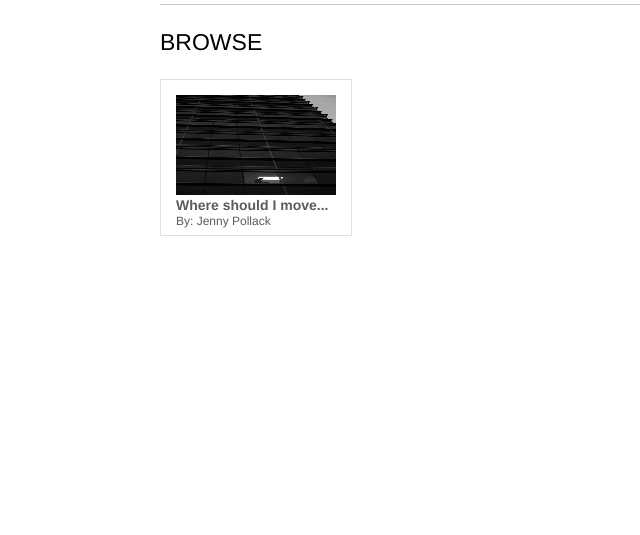
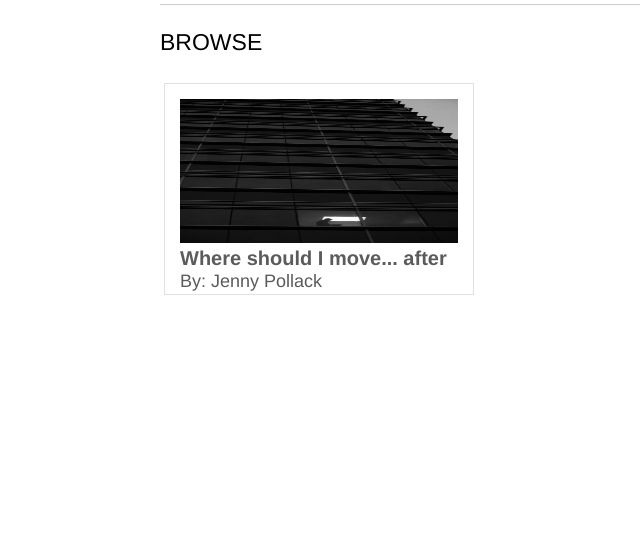
Before and after one commit to shivakilaru/rankit, a PHP site: page /browse.html in a window 1280 px wide. Shown: the part 85-620 px from the top of the page, without its empty margins (0-640 px from the left). Run offline with PHP 8.4, Linux system fonts and the light colour scheme; some libraries are stand-ins or nearby versions.

Commit message:
Added style for browse.html! WOOT.

```diff
--- a/css/style.css
+++ b/css/style.css
@@ -531,12 +531,14 @@ ul.navigation {
  / /_/ / /  / /_/ / |/ |/ (__  )  __/
 /_.___/_/   \____/|__/|__/____/\___/
 
+# is a id
+. is a class
 =============================================== */
 
 .browseBox {
-	width: 160px;
-	height: 125px;
-	font-size: 12px;
+	width: 29%;
+	height: 180px;
+	font-size: 18px;
 	font-weight: bold;
 	border-style: solid;
 	border: 1px solid #e0e0e0;
@@ -544,16 +546,17 @@ ul.navigation {
 	color: #5C5B5B;
 	display: inline-block;
 	box-shadow: 5px #e0e0e0;
+	margin: 4px;
 }
 
 .browseBox-pic{
-	max-height: 100px;
-	width: 160px;
+	width: 100%;
+	height: 80%;
 }
 
 .browseBox-title{
-	font-size: 14px;
-	height: 17px;
+	font-size: 20px;
+	height: 25px;
 	overflow: hidden;
 	margin: 0;
 }
```
